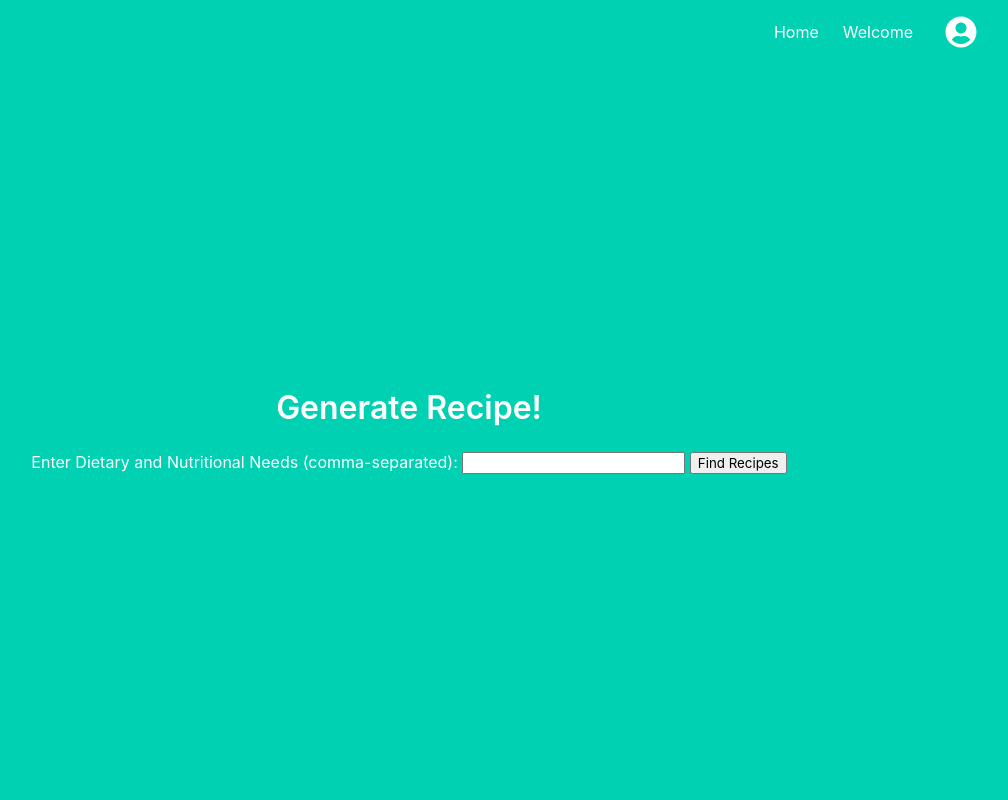
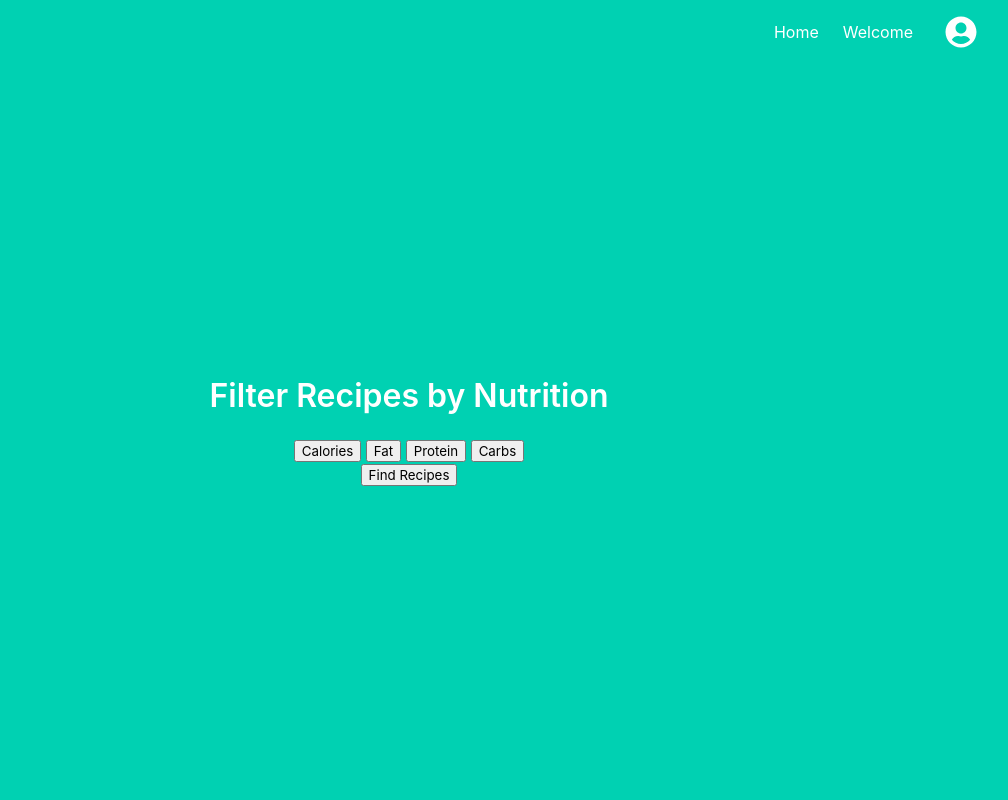
Before and after one commit to lmoradi1/PlatePlanner, a Flask app: page /generateByNutrition in a window 1280 px wide. Shown: the whole page, without its empty margins (231-1239 px from the left). Run offline with Flask 3, Linux system fonts and the light colour scheme; the visitor is signed in with stand-in values (Sample User, id 1); some libraries are stand-ins or nearby versions.

Commit message:
Created the nutrients url. Added ready time and servings to both getting recipes by ingredients and nutrients

```diff
--- a/project/templates/generateByIngredient.html
+++ b/project/templates/generateByIngredient.html
@@ -24,7 +24,7 @@ document.getElementById('ingredient-form').addEventListener('submit', async func
     event.preventDefault();
 
     const ingredients = document.getElementById('ingredients').value;
-    const apiKey = await getApiKey();  //Fetches API key from backend
+    const apiKey = await getApiKey();  // Fetches API key from backend
     const url = `https://api.spoonacular.com/recipes/findByIngredients?ingredients=${encodeURIComponent(ingredients)}&number=20&apiKey=${apiKey}`;
 
     try {
@@ -49,6 +49,8 @@ document.getElementById('ingredient-form').addEventListener('submit', async func
                 <div>
                     <h2>${detailsData.title}</h2>
                     <img src="${detailsData.image}" alt="${detailsData.title}">
+                    <p><strong>Ready in:</strong> ${detailsData.readyInMinutes} minutes</p>
+                    <p><strong>Servings:</strong> ${detailsData.servings}</p>
                     <h3>Ingredients:</h3>
                     <ul>
                         ${detailsData.extendedIngredients.map(ing => `<li>${ing.original}</li>`).join('')}
--- a/project/templates/generateByNutrition.html
+++ b/project/templates/generateByNutrition.html
@@ -1,12 +1,20 @@
 {% extends "base.html" %}
 
 {% block content %}
-<h1 class="title">Generate Recipe!</h1>
+<h1 class="title">Filter Recipes by Nutrition</h1>
 
-<!-- Form for user to enter ingredients -->
-<form id="ingredient-form">
-    <label for="ingredients">Enter Dietary and Nutritional Needs (comma-separated):</label>
-    <input type="text" id="ingredients" name="ingredients" required>
+<!-- Buttons for filtering categories -->
+<div id="filter-buttons">
+    <button type="button" onclick="showInputs('Calories')">Calories</button>
+    <button type="button" onclick="showInputs('Fat')">Fat</button>
+    <button type="button" onclick="showInputs('Protein')">Protein</button>
+    <button type="button" onclick="showInputs('Carbs')">Carbs</button>
+    <!-- Add more filters as needed -->
+</div>
+
+<!-- Dynamic filter form -->
+<form id="nutrient-form">
+    <div id="dynamic-inputs"></div>
     <button type="submit">Find Recipes</button>
 </form>
 
@@ -20,35 +28,70 @@ async function getApiKey() {
     return data.api_key;
 }
 
-document.getElementById('ingredient-form').addEventListener('submit', async function(event) {
+const nutrientMap = {
+    "Calories": ["minCalories", "maxCalories"],
+    "Fat": ["minFat", "maxFat"],
+    "Protein": ["minProtein", "maxProtein"],
+    "Carbs": ["minCarbs", "maxCarbs"]
+};
+
+function showInputs(category) {
+    const inputsDiv = document.getElementById("dynamic-inputs");
+    inputsDiv.innerHTML = `<h3>${category} Range</h3>`;
+
+    nutrientMap[category].forEach(param => {
+        inputsDiv.innerHTML += `
+            <label for="${param}">${param}:</label>
+            <input type="number" id="${param}" name="${param}" step="any" min="0"><br>
+        `;
+    });
+}
+
+document.getElementById("nutrient-form").addEventListener("submit", async function(event) {
     event.preventDefault();
+    const apiKey = await getApiKey();
 
-    const ingredients = document.getElementById('ingredients').value;
-    const apiKey = await getApiKey();  //Fetches API key from backend
-    const url = `https://api.spoonacular.com/recipes/findByIngredients?ingredients=${encodeURIComponent(ingredients)}&number=20&apiKey=${apiKey}`;
+    const formElements = document.getElementById("nutrient-form").elements;
+    let queryParams = [];
+
+    for (let elem of formElements) {
+        if (elem.name && elem.value) {
+            queryParams.push(`${encodeURIComponent(elem.name)}=${encodeURIComponent(elem.value)}`);
+        }
+    }
+
+    queryParams.push("number=10");
+    queryParams.push(`apiKey=${apiKey}`);
+
+    const url = `https://api.spoonacular.com/recipes/findByNutrients?${queryParams.join("&")}`;
 
     try {
         const response = await fetch(url);
         const recipes = await response.json();
 
-        let resultsDiv = document.getElementById('recipe-results');
-        resultsDiv.innerHTML = '';
+        const resultsDiv = document.getElementById("recipe-results");
+        resultsDiv.innerHTML = "";
 
         if (recipes.length === 0) {
-            resultsDiv.innerHTML = '<p>No recipes found. Try different ingredients.</p>';
+            resultsDiv.innerHTML = "<p>No recipes found. Try different criteria.</p>";
             return;
         }
 
-        // Fetch full recipe details for each recipe
         for (let recipe of recipes) {
-            let detailsUrl = `https://api.spoonacular.com/recipes/${recipe.id}/information?apiKey=${apiKey}`;
-            let detailsResponse = await fetch(detailsUrl);
-            let detailsData = await detailsResponse.json();
+            const detailsUrl = `https://api.spoonacular.com/recipes/${recipe.id}/information?apiKey=${apiKey}`;
+            const detailsResponse = await fetch(detailsUrl);
+            const detailsData = await detailsResponse.json();
 
             const recipeHtml = `
                 <div>
                     <h2>${detailsData.title}</h2>
                     <img src="${detailsData.image}" alt="${detailsData.title}">
+                    <p><strong>Calories:</strong> ${recipe.calories}</p>
+                    <p><strong>Protein:</strong> ${recipe.protein}</p>
+                    <p><strong>Fat:</strong> ${recipe.fat}</p>
+                    <p><strong>Carbs:</strong> ${recipe.carbs}</p>
+                    <p><strong>Ready in:</strong> ${detailsData.readyInMinutes} minutes</p>
+                    <p><strong>Servings:</strong> ${detailsData.servings}</p>
                     <h3>Ingredients:</h3>
                     <ul>
                         ${detailsData.extendedIngredients.map(ing => `<li>${ing.original}</li>`).join('')}
@@ -60,12 +103,10 @@ document.getElementById('ingredient-form').addEventListener('submit', async func
             `;
             resultsDiv.innerHTML += recipeHtml;
         }
-
     } catch (error) {
-        console.error('Error fetching recipes:', error);
-        document.getElementById('recipe-results').innerHTML = '<p>Error fetching recipes. Please try again.</p>';
+        console.error("Error fetching recipes:", error);
+        document.getElementById("recipe-results").innerHTML = "<p>Error fetching recipes. Please try again.</p>";
     }
 });
 </script>
-
 {% endblock %}
```
